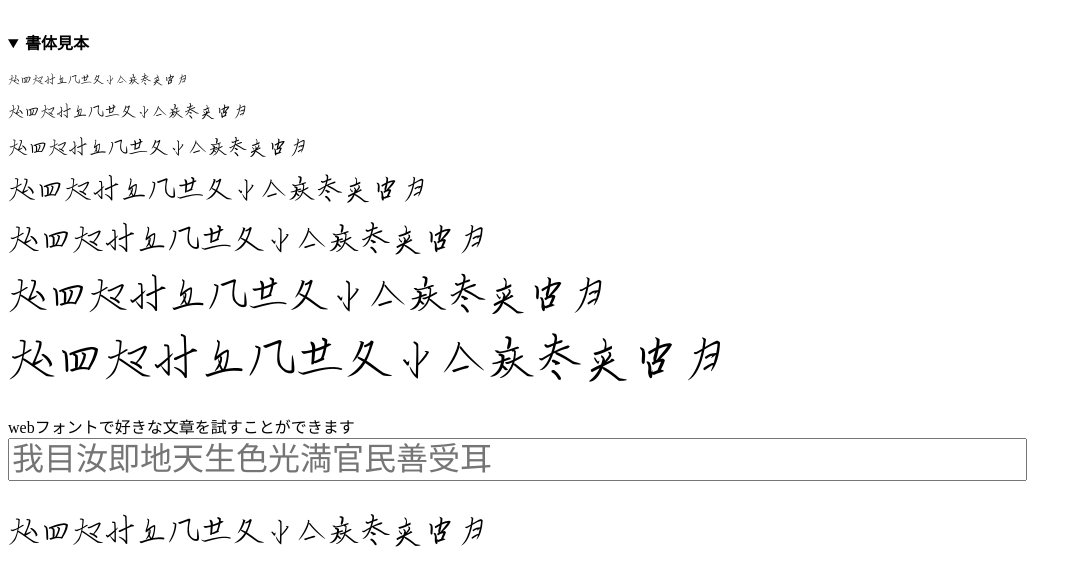
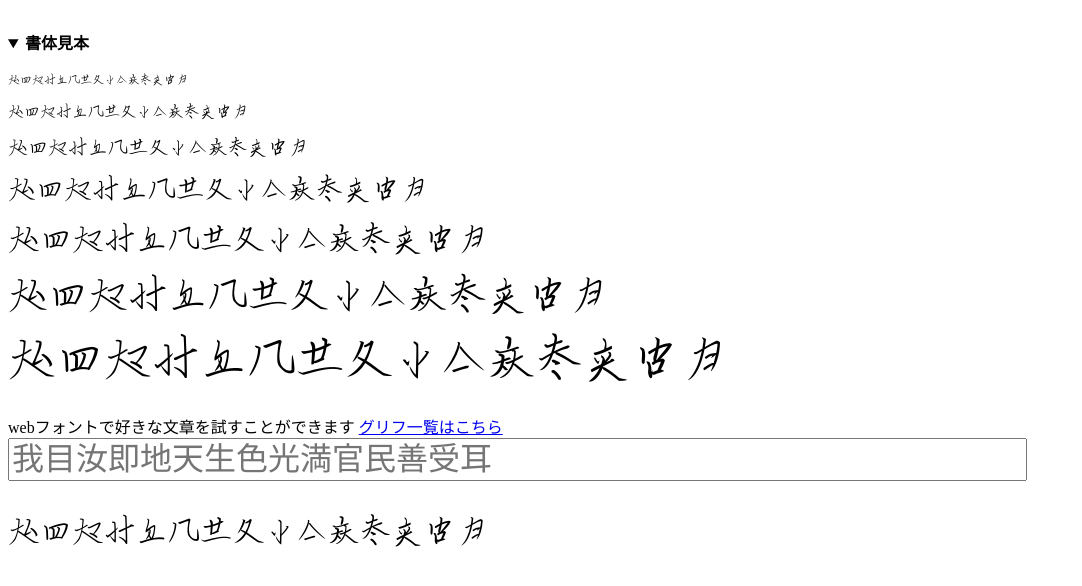
Before and after one commit to sozysozbot/SY-Linzi, a plain HTML site: page index.html in a window 1280 px wide. Shown: the whole page, without its empty margins (0-1082 px from the left). Drawn offline with Linux system fonts and the light colour scheme.

Commit message:
グリフ一覧へのリンク追加

```diff
--- a/index.html
+++ b/index.html
@@ -28,6 +28,7 @@
     <div>
         <div>
             <label for="input">webフォントで好きな文章を試すことができます</label>
+            <a href="glyphs.html">グリフ一覧はこちら</a>
             <input id="input" type="text" placeholder="我目汝即地天生色光満官民善受耳" maxlength="50" style="font-size: 32px; width: 80%;" >
         </div>
         <div>
```
